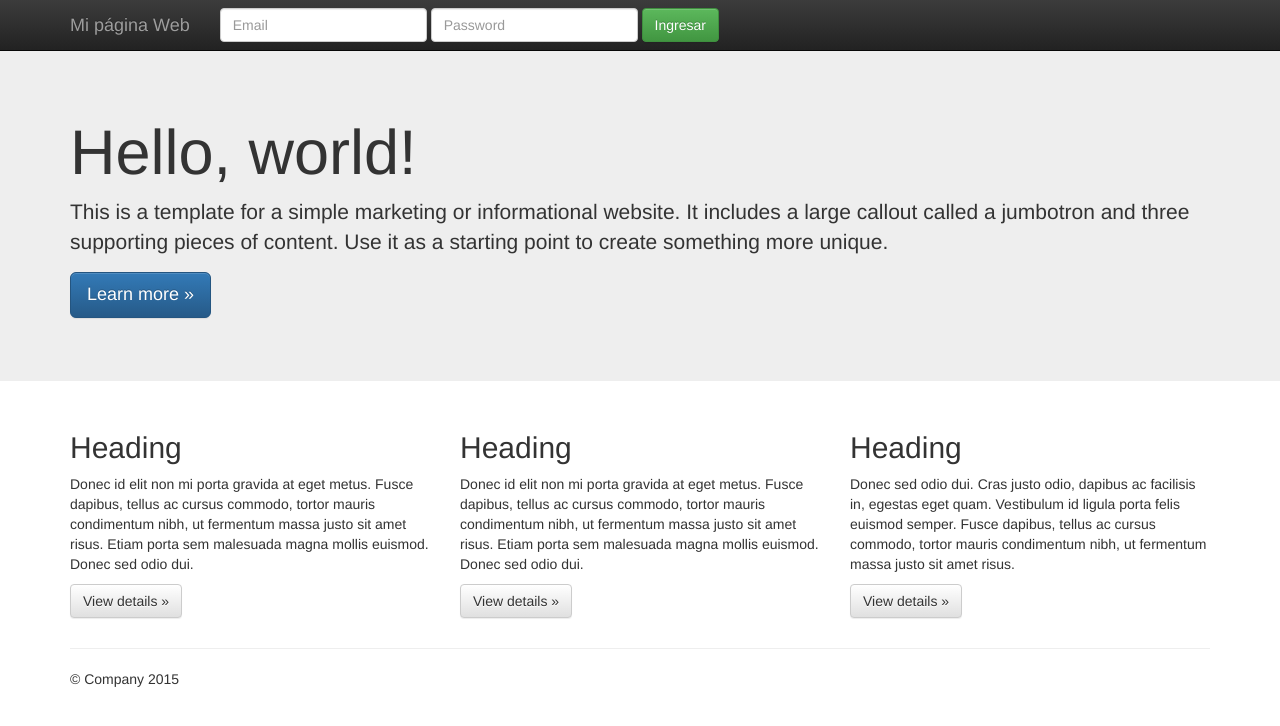
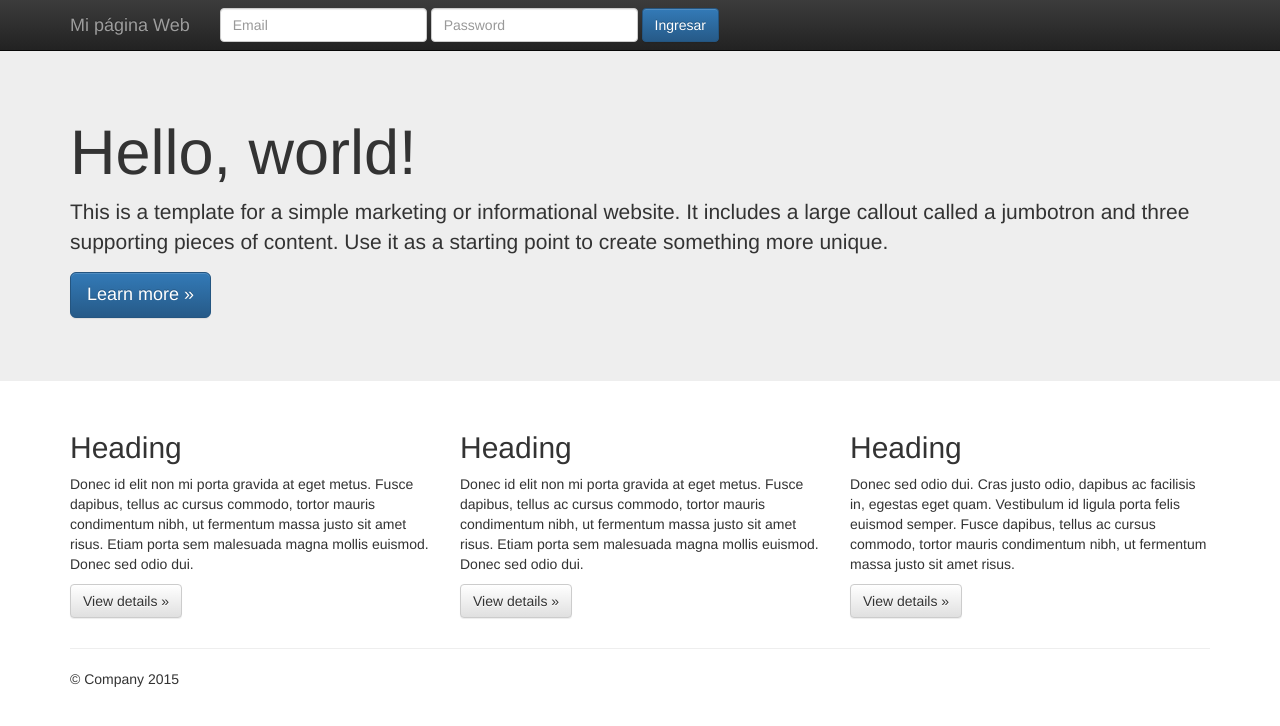
Before and after one commit to RominaAnta/Trabajo2_Romina_Antagli, a plain HTML site: page index.html in a window 1280 px wide. Drawn offline with nearby package versions, Linux system fonts and the light colour scheme.

Commit message:
Se actualizó color en boton en nav

```diff
--- a/index.html
+++ b/index.html
@@ -46,7 +46,7 @@
             <div class="form-group">
               <input type="password" placeholder="Password" class="form-control">
             </div>
-            <button type="submit" class="btn btn-success">Ingresar</button>
+            <button type="submit" class="btn btn-primary">Ingresar</button>
           </form>
         </div><!--/.navbar-collapse -->
       </div>
```
